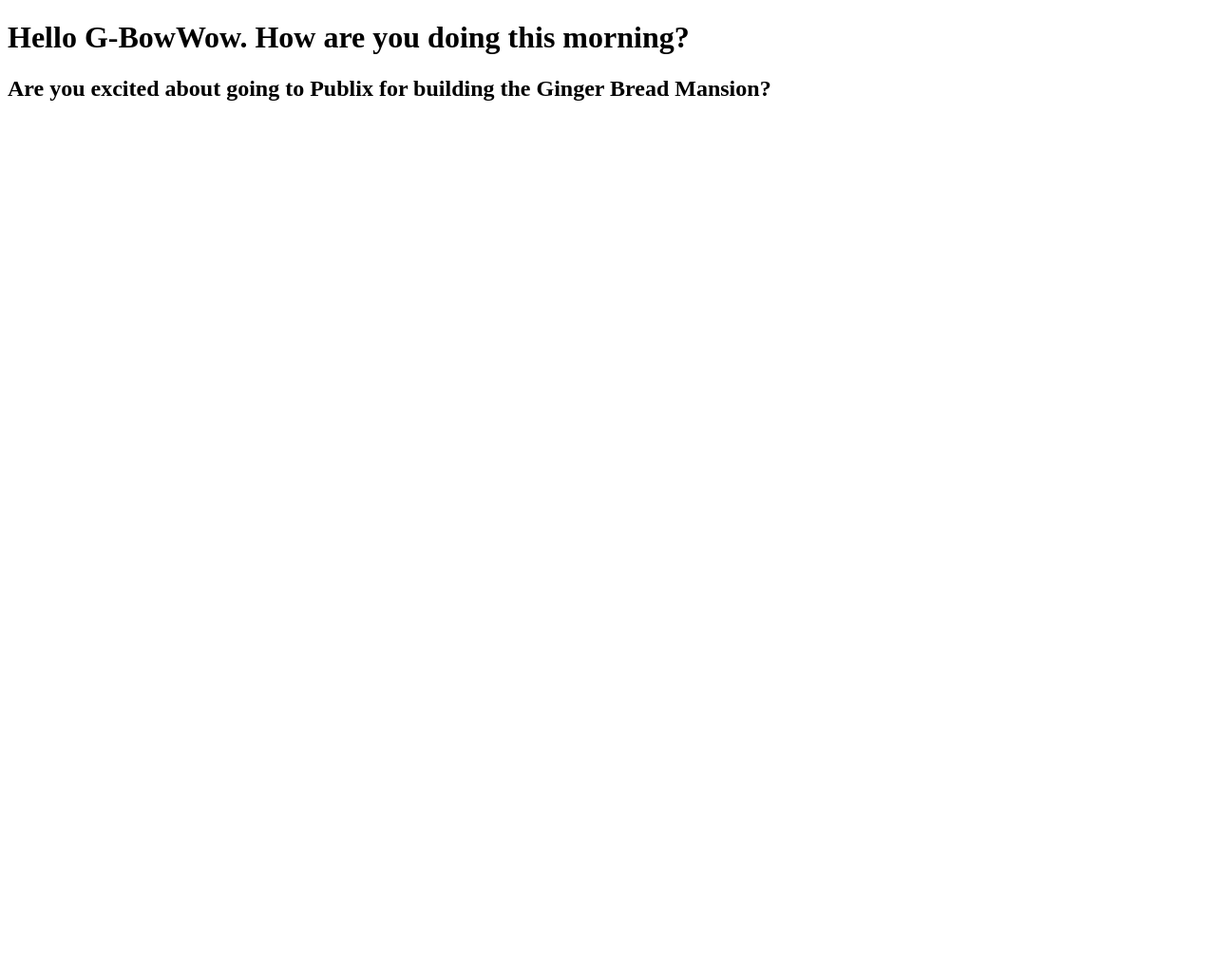
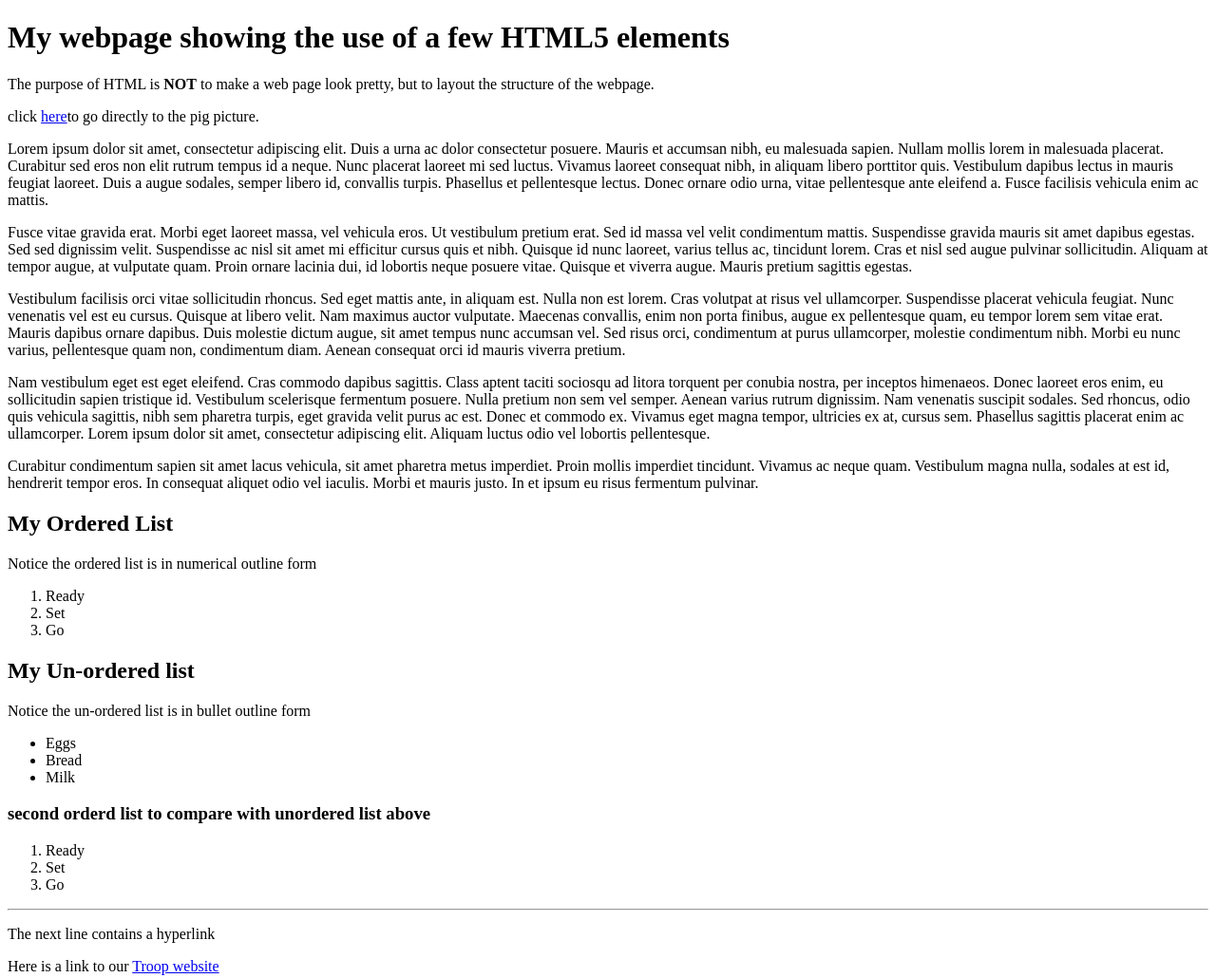
Before and after one commit to jbird6018/Hello-World, a plain HTML site: page index.html in a window 1280 px wide. Shown: the top 1030 px of the page at 95% size. Before the commit the page ends 800 px from the top, so only its background shows below. Drawn offline with Linux system fonts and the light colour scheme.

Commit message:
Module 3

```diff
--- a/index.html
+++ b/index.html
@@ -7,7 +7,69 @@
     <title>Document</title>
 </head>
 <body>
-    <h1>Hello G-BowWow. How are you doing this morning?</h1>
-    <h2>Are you excited about going to Publix for building the Ginger Bread Mansion?</h2>
+    <header>
+        <h1>My webpage showing the use of a few HTML5 elements</h1>
+        <p>
+            The purpose of HTML is <strong>NOT</strong> to make a web page
+            look pretty, but to layout the structure of the webpage.
+        </p>
+        <p>click <a href="#pig">here</a>to go directly to the pig picture.</p>
+        <p class="intro">
+            Lorem ipsum dolor sit amet, consectetur adipiscing elit. Duis a urna ac dolor consectetur posuere. Mauris et accumsan nibh, eu malesuada sapien. Nullam mollis lorem in malesuada placerat. Curabitur sed eros non elit rutrum tempus id a neque. Nunc placerat laoreet mi sed luctus. Vivamus laoreet consequat nibh, in aliquam libero porttitor quis. Vestibulum dapibus lectus in mauris feugiat laoreet. Duis a augue sodales, semper libero id, convallis turpis. Phasellus et pellentesque lectus. Donec ornare odio urna, vitae pellentesque ante eleifend a. Fusce facilisis vehicula enim ac mattis.
+        </p>
+        <p>
+            Fusce vitae gravida erat. Morbi eget laoreet massa, vel vehicula eros. Ut vestibulum pretium erat. Sed id massa vel velit condimentum mattis. Suspendisse gravida mauris sit amet dapibus egestas. Sed sed dignissim velit. Suspendisse ac nisl sit amet mi efficitur cursus quis et nibh. Quisque id nunc laoreet, varius tellus ac, tincidunt lorem. Cras et nisl sed augue pulvinar sollicitudin. Aliquam at tempor augue, at vulputate quam. Proin ornare lacinia dui, id lobortis neque posuere vitae. Quisque et viverra augue. Mauris pretium sagittis egestas.
+        </p>
+        <p>
+            Vestibulum facilisis orci vitae sollicitudin rhoncus. Sed eget mattis ante, in aliquam est. Nulla non est lorem. Cras volutpat at risus vel ullamcorper. Suspendisse placerat vehicula feugiat. Nunc venenatis vel est eu cursus. Quisque at libero velit. Nam maximus auctor vulputate. Maecenas convallis, enim non porta finibus, augue ex pellentesque quam, eu tempor lorem sem vitae erat. Mauris dapibus ornare dapibus. Duis molestie dictum augue, sit amet tempus nunc accumsan vel. Sed risus orci, condimentum at purus ullamcorper, molestie condimentum nibh. Morbi eu nunc varius, pellentesque quam non, condimentum diam. Aenean consequat orci id mauris viverra pretium.
+        </p>
+        <p>
+            Nam vestibulum eget est eget eleifend. Cras commodo dapibus sagittis. Class aptent taciti sociosqu ad litora torquent per conubia nostra, per inceptos himenaeos. Donec laoreet eros enim, eu sollicitudin sapien tristique id. Vestibulum scelerisque fermentum posuere. Nulla pretium non sem vel semper. Aenean varius rutrum dignissim. Nam venenatis suscipit sodales. Sed rhoncus, odio quis vehicula sagittis, nibh sem pharetra turpis, eget gravida velit purus ac est. Donec et commodo ex. Vivamus eget magna tempor, ultricies ex at, cursus sem. Phasellus sagittis placerat enim ac ullamcorper. Lorem ipsum dolor sit amet, consectetur adipiscing elit. Aliquam luctus odio vel lobortis pellentesque.
+        </p>
+        <p>
+            Curabitur condimentum sapien sit amet lacus vehicula, sit amet pharetra metus imperdiet. Proin mollis imperdiet tincidunt. Vivamus ac neque quam. Vestibulum magna nulla, sodales at est id, hendrerit tempor eros. In consequat aliquet odio vel iaculis. Morbi et mauris justo. In et ipsum eu risus fermentum pulvinar.
+        </p>
+    </header>
+    <Article>
+        <section>
+            <h2>My Ordered List</h2>
+            <p>Notice the ordered list is in numerical outline form</p>
+                <ol>
+                    <li>Ready</li>
+                    <li>Set</li>
+                    <li>Go</li>
+                </ol>
+        </section>
+        <section>
+            <h2>My Un-ordered list</h2>
+            <p>Notice the un-ordered list is in bullet outline form</p>
+                <ul>
+                    <Li>Eggs</Li>
+                    <li>Bread</li>
+                    <li>Milk</li>
+                </ul>
+                <section>
+                    <h3>second orderd list to compare with unordered list above</h3>
+                    <ol>
+                        <li>Ready</li>
+                        <li>Set</li>
+                        <li>Go</li>
+                    </ol>
+                </section>
+        </section>
+    </Article>
+    <hr>
+    <p>The next line contains a hyperlink</p>
+    <p>Here is a link to our <a href="http://www.troop1486.weebly.com">Troop website</a></p>
+    <a href="https://kids.nationalgeographic.com"><img id="pig" src="https://kids.nationalgeographic.com/content/dam/kids/photos/animals/Mammals/H-P/pig-fence.adapt.945.1.jpg" alt="Image of a pig">
+    </a>
+    <section>
+        <input type="text">
+        <input type="button" value="Click">
+        <input type="checkbox" name="Check" id="checkbox">
+    </section>
 </body>
+<footer>
+    <h5>Copyright 2018 Jbird</h5>
+</footer>
 </html>
```
